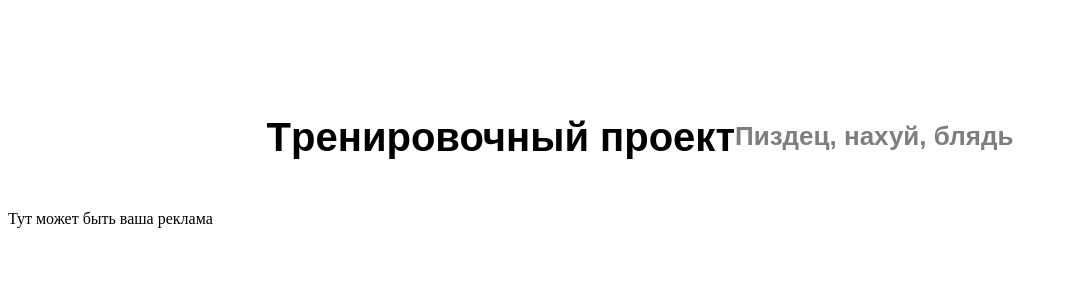
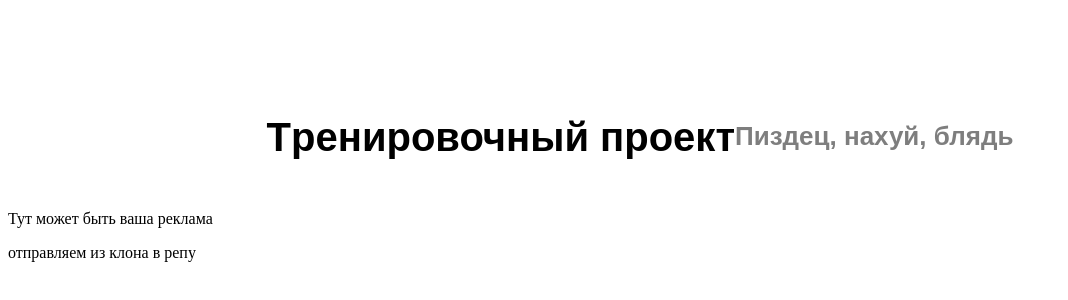
Before and after one commit to DenisNeddy/create-git-bash-on-VSCode, a plain HTML site: page index.html in a window 1280 px wide. Shown: the part 120-420 px from the top of the page, without its empty margins (0-1068 px from the left). Drawn offline with Linux system fonts and the light colour scheme.

Commit message:
Добавили еще параграф

```diff
--- a/index.html
+++ b/index.html
@@ -15,5 +15,6 @@
   <div class="text__wrapper">
     <p>Тут может быть ваша реклама</p>
   </div>
+  <p>отправляем из клона в репу</p>
 </body>
 </html>
```
